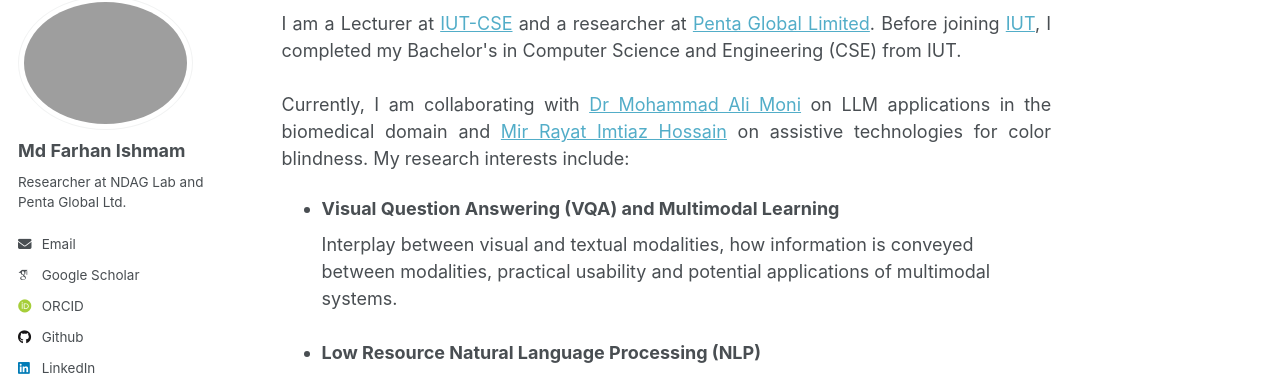
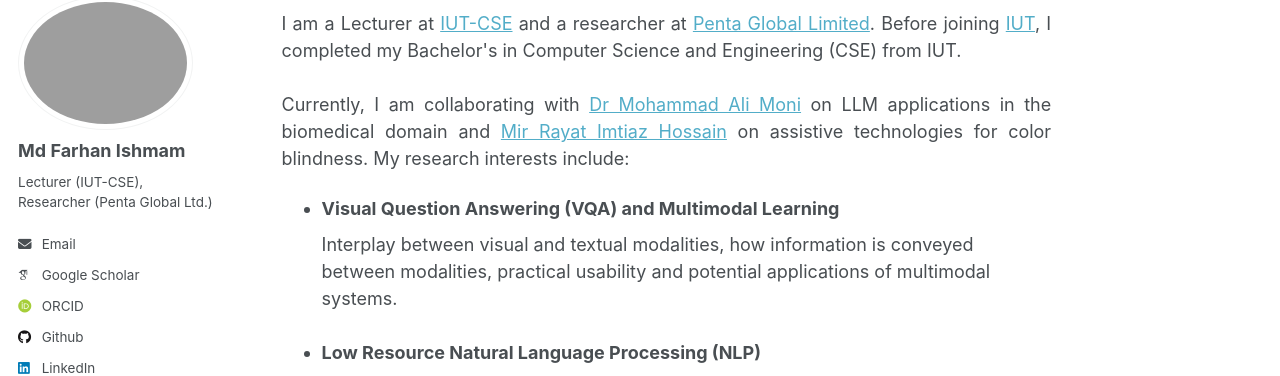
Before and after one commit to farhanishmam/farhanishmam.github.io, a Jekyll site: the page built from _pages/about.md, in a window 1280 px wide. Shown: the part 110-486 px from the top of the page. Built offline with Jekyll 4.4.1, drawn with Linux system fonts in a browser that asks for light colours; some web fonts are replaced.

Commit message:
Update _config.yml

```diff
--- a/_config.yml
+++ b/_config.yml
@@ -24,7 +24,7 @@ author:
   avatar           : "profile.jpg"
   name             : "Md Farhan Ishmam"
   pronouns         : # example: "she/her"
-  bio              : "Researcher at NDAG Lab and \n Penta Global Ltd."
+  bio              : "Lecturer (IUT-CSE), Researcher (Penta Global Ltd.)"
   location         : # "Dhaka, Bangladesh"
   employer         : # "Islamic University of Technology"
   uri              : # URL
```
